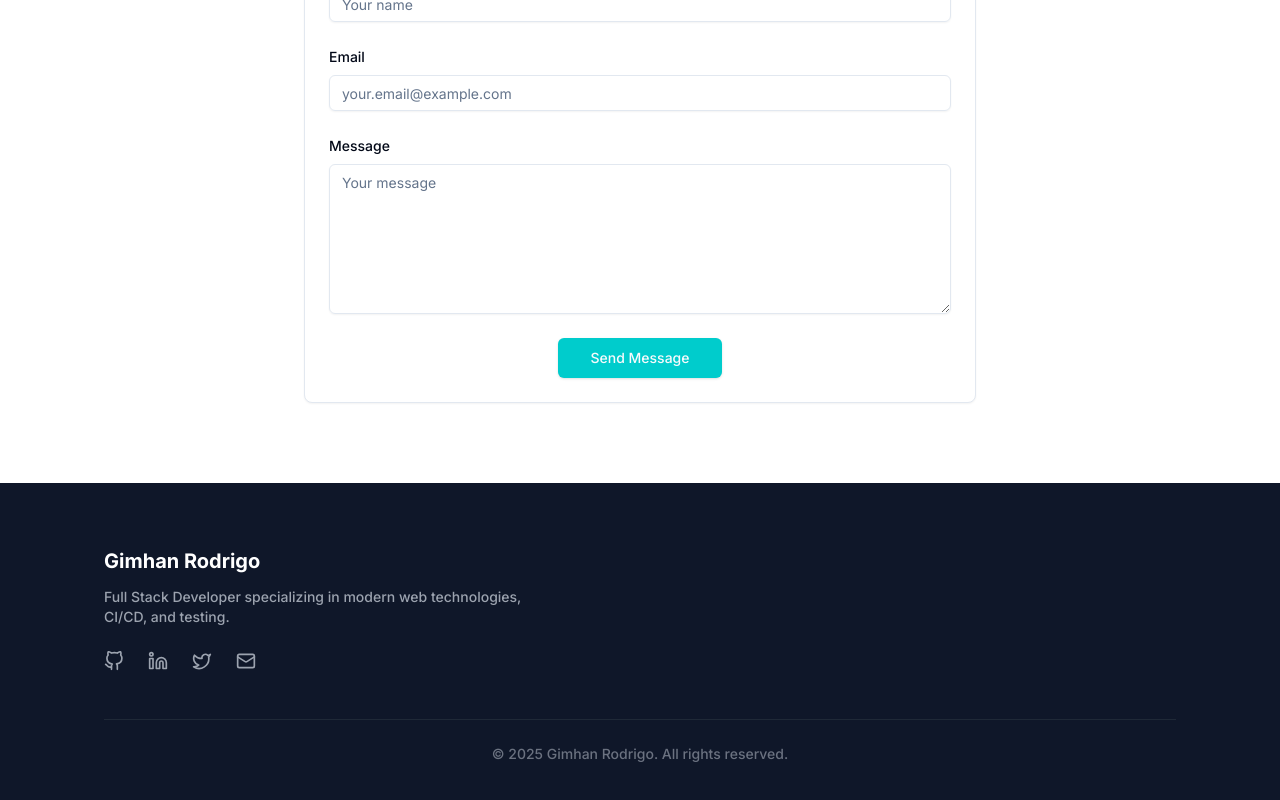
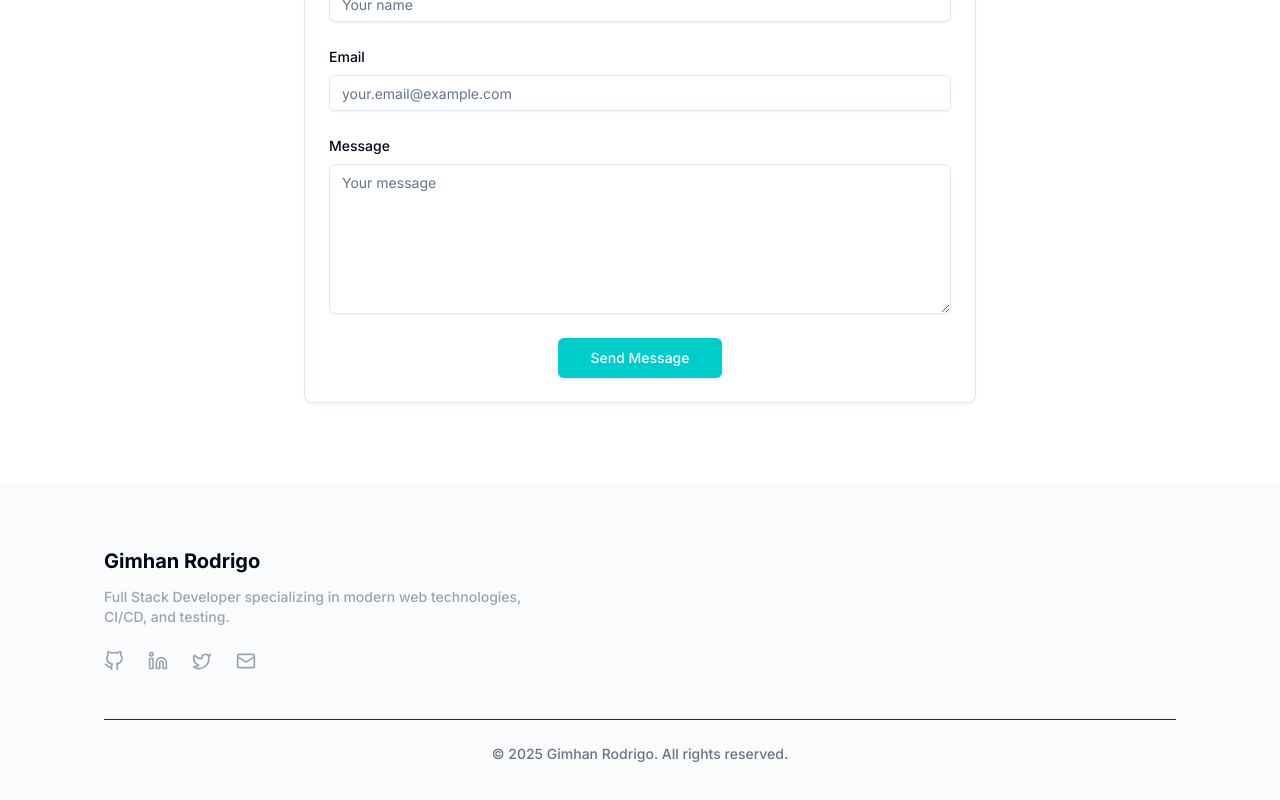
Before and after one commit to gimhanr9/portfolio-nextjs, a Next.js app: page /en in a window 1280 px wide. Shown: the part 2570-3370 px from the top of the page. Built offline with nearby package versions, Linux system fonts and the light colour scheme; no server answers.

Commit message:
footer bg color fix

```diff
--- a/src/components/common/footer/index.tsx
+++ b/src/components/common/footer/index.tsx
@@ -4,7 +4,7 @@ import { siteConfig } from "@/config/site";
 
 const Footer = () => {
   return (
-    <footer className="bg-[#0f1729] py-16 text-white">
+    <footer className="bg-muted/40 py-16">
       <div className="site-container">
         <div className="mb-12">
           <h3 className="text-xl font-bold mb-3">{siteConfig.name}</h3>
```
